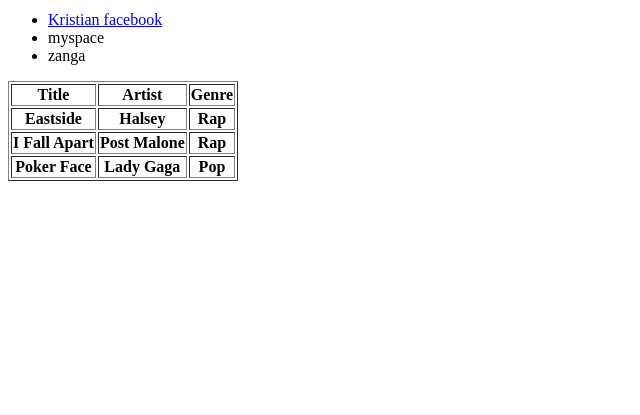
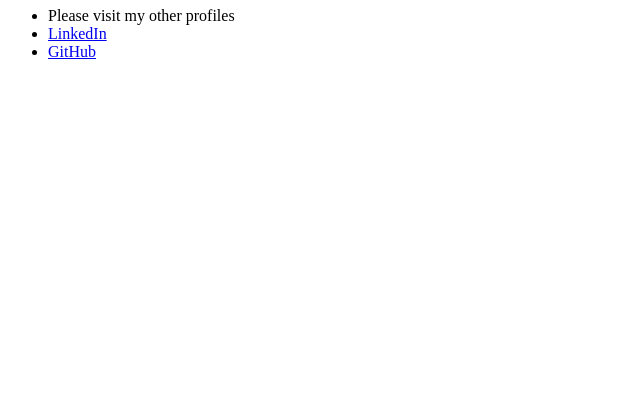
Before and after one commit to kfarner92/kfarner92.github.io, a plain HTML site: page index.html in a window 1280 px wide. Shown: the part 385-800 px from the top of the page, without its empty margins (0-640 px from the left). Drawn offline with Linux system fonts and the light colour scheme.

Commit message:
Updating the website to be under construction

```diff
--- a/index.html
+++ b/index.html
@@ -2,52 +2,26 @@
 <html lang="en-us">
 <head>
   <meta charset="UTF-8">
-  <title>Activity 1: Basic HTML Bio</title>
-  <title>Kristian Farner</title>
+  <title>Web Portfolio</title>
+  <title>Kristian </title>
 
 </head>
 
 <body>
 
-  <img src="https://kfimage.com.jpg" alt="Kristian Portrait" />
+  <img src="../kfarner92.github.io/LinkedInPhoto.jpg" alt="Kristian Portrait" />
 
-  <p> paragraph one for bio</p>
-
-  <p>paragraph two for bio</p>
+  <h1>Site currently being developed</h2>
 
   <ul>
+    <li>Please visit my other profiles</li>
     <li>
-      <a href="https://facebook.com" target="_blank">Kristian facebook</a>
+      <a href="https://www.linkedin.com/in/kristianfarner/" target="_blank">LinkedIn</a>
     </li>
-    <li>myspace</li>
-    <li>zanga</li>
+    <li>
+      <a href="https://github.com/kfarner92" target="_blank">GitHub</a>
+    </li>
   </ul>
-
-  <table border=line>
-  <!-- table header -->
-    <tr>
-      <th>Title</th>
-      <th>Artist</th>
-      <th>Genre</th>
-    </tr>
-    <tr>
-      <th>Eastside</th>
-      <th>Halsey</th>
-      <th>Rap</th>
-    </tr>
-    <tr>
-      <th>I Fall Apart</th>
-      <th>Post Malone</th>
-      <th>Rap</th>
-    </tr>
-    <tr>
-      <th>Poker Face</th>
-      <th>Lady Gaga</th>
-      <th>Pop</th>
-    </tr>
-
-
-  </table>
 
 </body>
 
```
Also changed, not shown: 1 other file.
